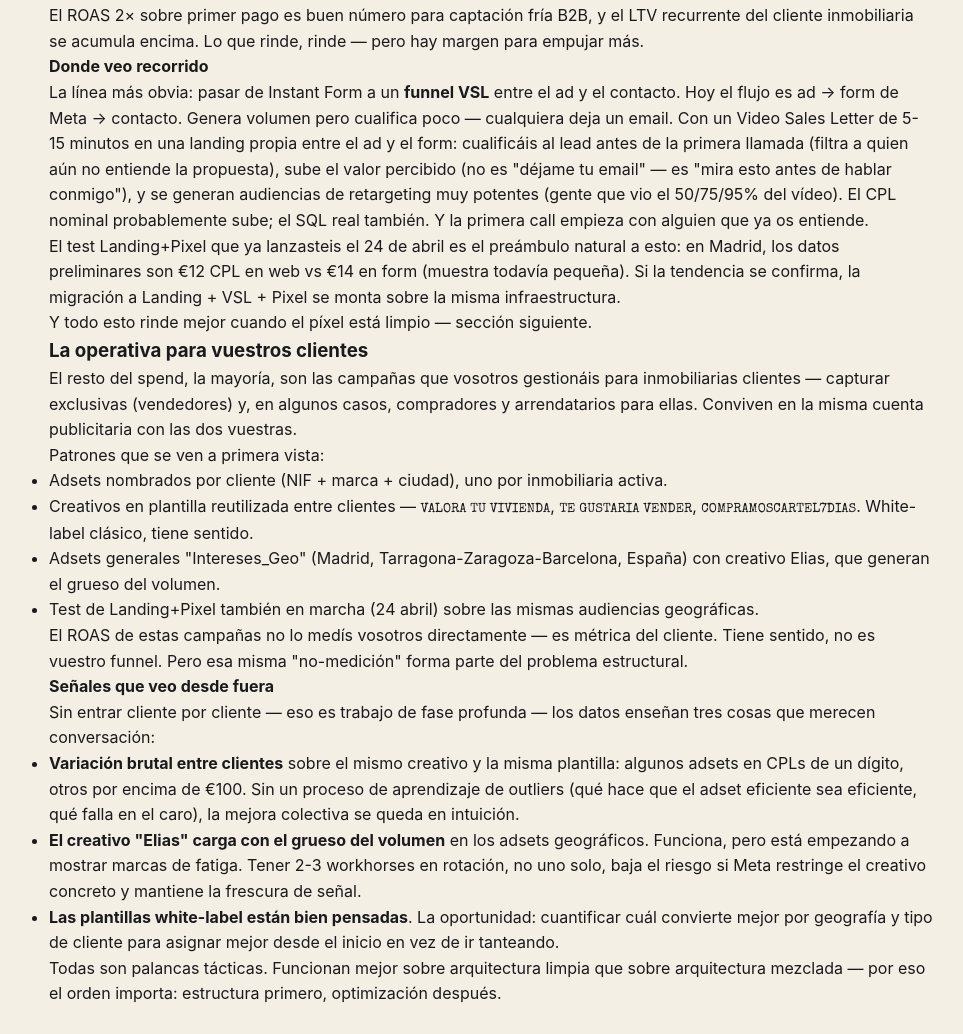
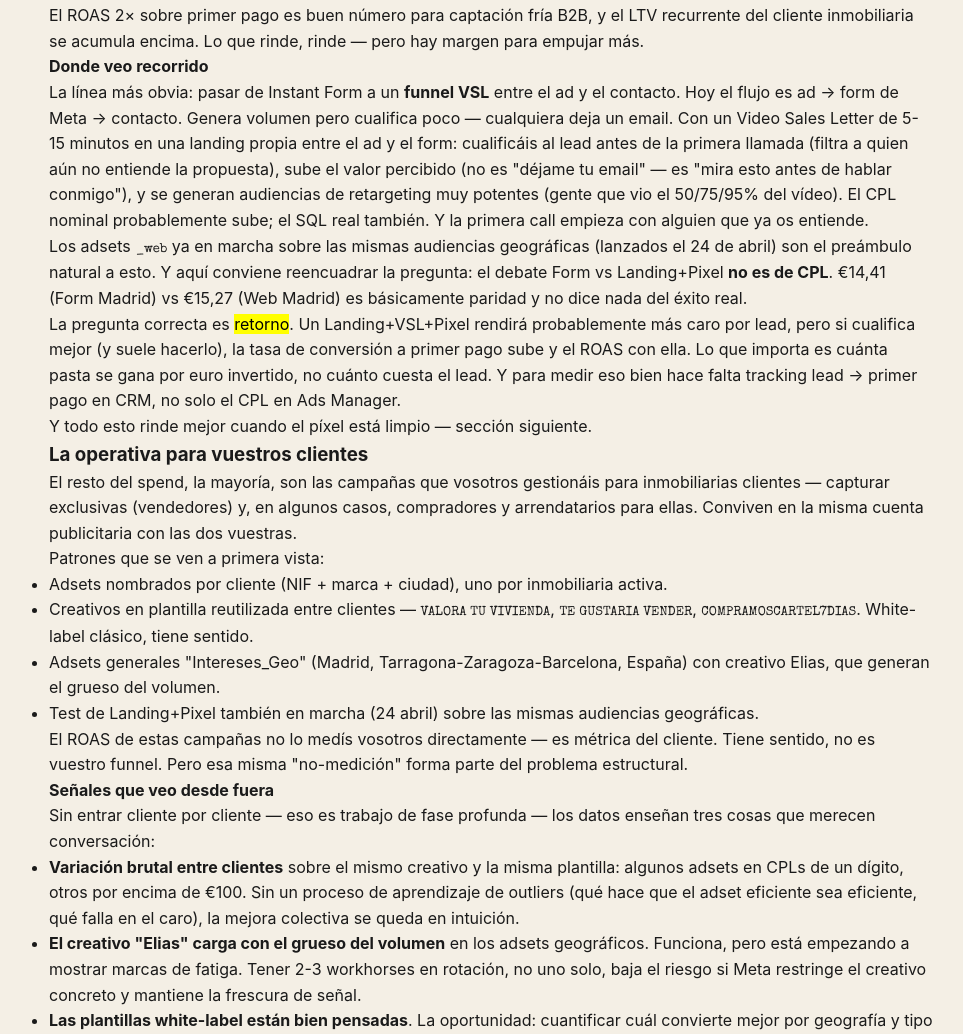
Before and after one commit to josepcid/cosiris-audit-2026-q7n4k9, a plain HTML site: page index.html in a window 1280 px wide. Shown: the part 3038-4072 px from the top of the page, without its empty margins (149-1112 px from the left). Drawn offline with nearby package versions, Linux system fonts and the light colour scheme; a web font is replaced by a local one.

Commit message:
Reframe Form vs Landing+Pixel from CPL debate to return debate

```diff
--- a/index.html
+++ b/index.html
@@ -439,7 +439,8 @@
 
     <h4>Donde veo recorrido</h4>
     <p>La línea más obvia: pasar de Instant Form a un <strong>funnel VSL</strong> entre el ad y el contacto. Hoy el flujo es ad → form de Meta → contacto. Genera volumen pero cualifica poco — cualquiera deja un email. Con un Video Sales Letter de 5-15 minutos en una landing propia entre el ad y el form: cualificáis al lead antes de la primera llamada (filtra a quien aún no entiende la propuesta), sube el valor percibido (no es "déjame tu email" — es "mira esto antes de hablar conmigo"), y se generan audiencias de retargeting muy potentes (gente que vio el 50/75/95% del vídeo). El CPL nominal probablemente sube; el SQL real también. Y la primera call empieza con alguien que ya os entiende.</p>
-    <p>El test Landing+Pixel que ya lanzasteis el 24 de abril es el preámbulo natural a esto: en Madrid, los datos preliminares son €12 CPL en web vs €14 en form (muestra todavía pequeña). Si la tendencia se confirma, la migración a Landing + VSL + Pixel se monta sobre la misma infraestructura.</p>
+    <p>Los adsets <span class="mono">_web</span> ya en marcha sobre las mismas audiencias geográficas (lanzados el 24 de abril) son el preámbulo natural a esto. Y aquí conviene reencuadrar la pregunta: el debate Form vs Landing+Pixel <strong>no es de CPL</strong>. €14,41 (Form Madrid) vs €15,27 (Web Madrid) es básicamente paridad y no dice nada del éxito real.</p>
+    <p>La pregunta correcta es <mark>retorno</mark>. Un Landing+VSL+Pixel rendirá probablemente más caro por lead, pero si cualifica mejor (y suele hacerlo), la tasa de conversión a primer pago sube y el ROAS con ella. Lo que importa es cuánta pasta se gana por euro invertido, no cuánto cuesta el lead. Y para medir eso bien hace falta tracking lead → primer pago en CRM, no solo el CPL en Ads Manager.</p>
     <p>Y todo esto rinde mejor cuando el píxel está limpio — sección siguiente.</p>
 
     <h3>La operativa para vuestros clientes</h3>
```
